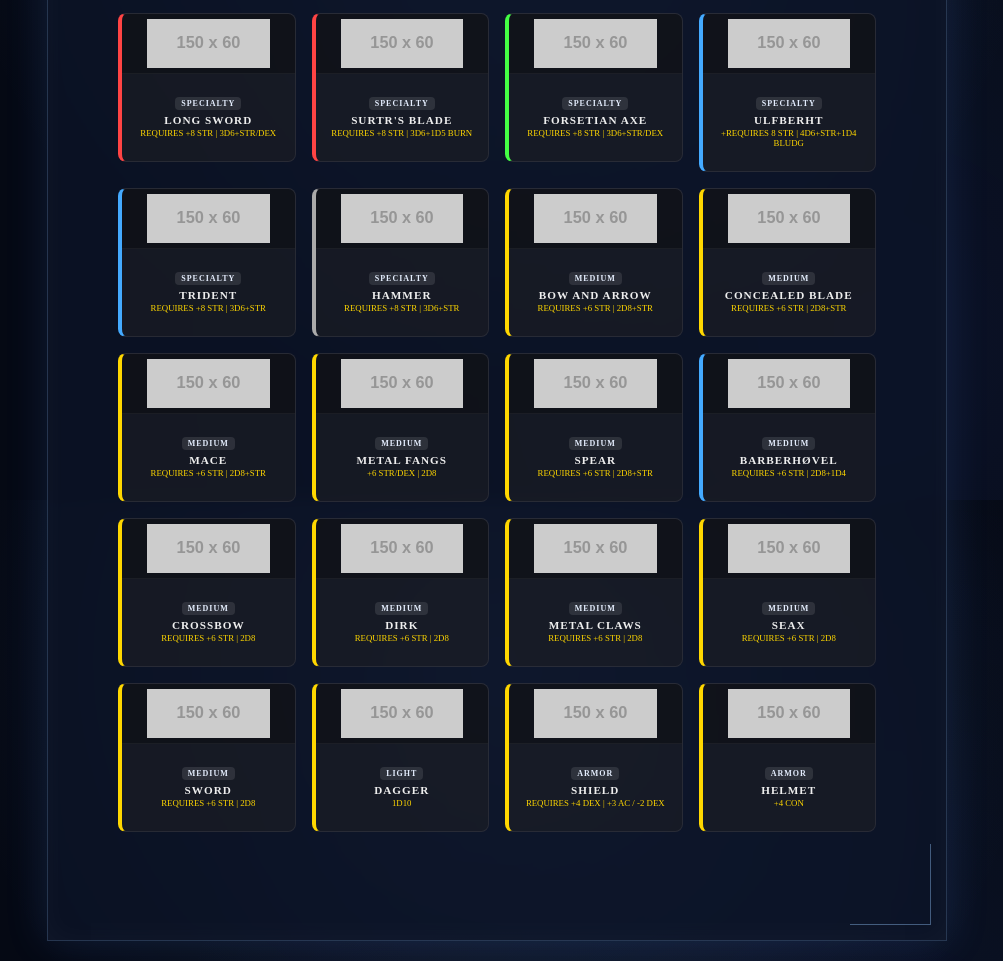
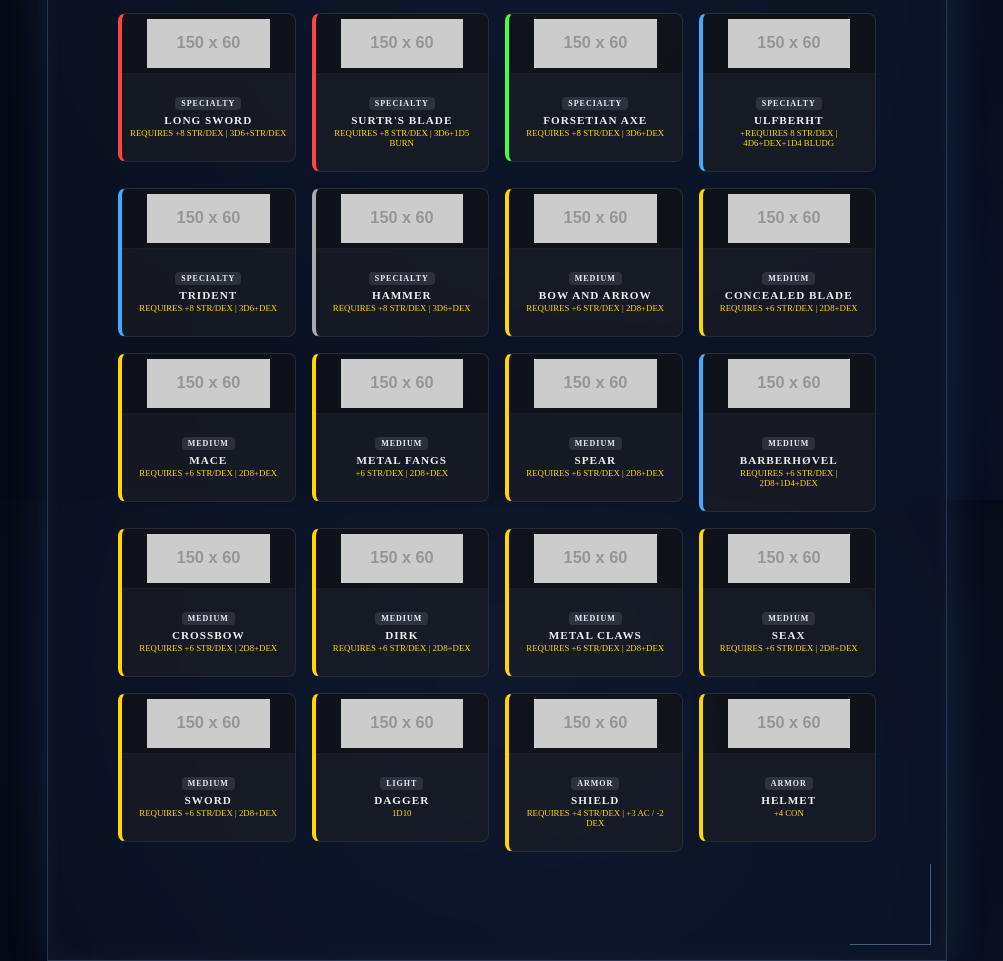
Before and after one commit to kosmokitty/bifrosts-site, a plain HTML site: page game/equipment.html in a window 1280 px wide. Shown: the part 1100-2061 px from the top of the page, without its empty margins (143-1146 px from the left). Drawn offline with Linux system fonts and the light colour scheme; placeholder pictures from the web are drawn by us.

Commit message:
Updating
Updating site errors

```diff
--- a/game/equipment.html
+++ b/game/equipment.html
@@ -208,7 +208,7 @@
                 <div class="ailment-header ailment-toggle">
                     <span class="tier-tag">SPECIALTY</span>
                     <h3>Long Sword</h3>
-                    <div class="weapon-meta">Requires +8 STR | 3d6+STR/DEX</div>
+                    <div class="weapon-meta">Requires +8 STR/DEX | 3d6+STR/DEX</div>
                 </div>
                 <div class="ailment-content"><p><strong>500 Stardust.</strong> Heavy and difficult, wielded by mouth or a strong paw. </p></div>
             </div>
@@ -218,7 +218,7 @@
                 <div class="ailment-header ailment-toggle">
                     <span class="tier-tag">SPECIALTY</span>
                     <h3>Surtr's Blade</h3>
-                    <div class="weapon-meta">Requires +8 STR | 3d6+1d5 Burn</div>
+                    <div class="weapon-meta">Requires +8 STR/DEX | 3d6+1d5 Burn</div>
                 </div>
                 <div class="ailment-content"><p><strong>500 Stardust.</strong> Flammable sap coating. Deals 1d5 burn to enemy AND user every round.</p></div>
             </div>
@@ -228,7 +228,7 @@
                 <div class="ailment-header ailment-toggle">
                     <span class="tier-tag">SPECIALTY</span>
                     <h3>Forsetian Axe</h3>
-                    <div class="weapon-meta">Requires +8 STR | 3d6+STR/DEX</div>
+                    <div class="weapon-meta">Requires +8 STR/DEX | 3d6+DEX</div>
                 </div>
                 <div class="ailment-content"><p><strong>500 Stardust.</strong> Wielded by maw or by paw in a pinch.</p></div>
             </div>
@@ -238,7 +238,7 @@
                 <div class="ailment-header ailment-toggle">
                     <span class="tier-tag">SPECIALTY</span>
                     <h3>Ulfberht</h3>
-                    <div class="weapon-meta">+Requires 8 STR | 4d6+STR+1d4 BLUDG</div>
+                    <div class="weapon-meta">+Requires 8 STR/DEX | 4d6+DEX+1d4 BLUDG</div>
                 </div>
                 <div class="ailment-content"><p><strong>600 Stardust.</strong> Blade is nearly wielder-length, typically reserved for those with high reputation.</p></div>
             </div>
@@ -248,7 +248,7 @@
                 <div class="ailment-header ailment-toggle">
                     <span class="tier-tag">SPECIALTY</span>
                     <h3>Trident</h3>
-                    <div class="weapon-meta">Requires +8 STR | 3d6+STR</div>
+                    <div class="weapon-meta">Requires +8 STR/DEX | 3d6+DEX</div>
                 </div>
                 <div class="ailment-content"><p><strong>500 Stardust.</strong> Mouth-held or thrown with forearm.</p></div>
             </div>
@@ -258,7 +258,7 @@
                 <div class="ailment-header ailment-toggle">
                     <span class="tier-tag">SPECIALTY</span>
                     <h3>Hammer</h3>
-                    <div class="weapon-meta">Requires +8 STR | 3d6+STR</div>
+                    <div class="weapon-meta">Requires +8 STR/DEX | 3d6+DEX</div>
                 </div>
                 <div class="ailment-content"><p><strong>500 Stardust.</strong> Requires a strong jaw; paw usage in a pinch.</p></div>
             </div>
@@ -266,70 +266,70 @@
             <div class="rune-card lock-neutral">
                 <img src="https://via.placeholder.com/150x60?text=Bow" class="herb-img-top">
                 <div class="ailment-header ailment-toggle"><span class="tier-tag">MEDIUM</span><h3>Bow and Arrow</h3>
-                    <div class="weapon-meta">Requires +6 STR | 2d8+STR</div></div>
+                    <div class="weapon-meta">Requires +6 STR/DEX | 2d8+DEX</div></div>
                 <div class="ailment-content"><p><strong>400 Stardust.</strong> Long range firing from sitting position.</p></div>
             </div>
 
             <div class="rune-card lock-neutral">
                 <img src="https://via.placeholder.com/150x60?text=Blade" class="herb-img-top">
                 <div class="ailment-header ailment-toggle"><span class="tier-tag">MEDIUM</span>
-                    <h3>Concealed Blade</h3><div class="weapon-meta">Requires +6 STR | 2d8+STR</div></div>
+                    <h3>Concealed Blade</h3><div class="weapon-meta">Requires +6 STR/DEX | 2d8+DEX</div></div>
                 <div class="ailment-content"><p><strong>400 Stardust.</strong> Used with a ring on the claw; unsheathing pulls a trigger to release the blade.</p></div>
             </div>
 
             <div class="rune-card lock-neutral">
                 <img src="https://via.placeholder.com/150x60?text=Mace" class="herb-img-top">
                 <div class="ailment-header ailment-toggle"><span class="tier-tag">MEDIUM</span>
-                    <h3>Mace</h3><div class="weapon-meta">Requires +6 STR | 2d8+STR</div></div>
+                    <h3>Mace</h3><div class="weapon-meta">Requires +6 STR/DEX | 2d8+DEX</div></div>
                 <div class="ailment-content"><p><strong>400 Stardust.</strong> Mouth swung or paw thrust, can be released/thrown.</p></div>
             </div>
 
             <div class="rune-card lock-neutral">
                 <img src="https://via.placeholder.com/150x60?text=Fangs" class="herb-img-top">
-                <div class="ailment-header ailment-toggle"><span class="tier-tag">MEDIUM</span><h3>Metal Fangs</h3><div class="weapon-meta">+6 STR/DEX | 2d8</div></div>
+                <div class="ailment-header ailment-toggle"><span class="tier-tag">MEDIUM</span><h3>Metal Fangs</h3><div class="weapon-meta">+6 STR/DEX | 2d8+DEX</div></div>
                 <div class="ailment-content"><p><strong>400 Stardust.</strong> Face wrap that extends teeth for lethal bite strength.</p></div>
             </div>
 
             <div class="rune-card lock-neutral">
                 <img src="https://via.placeholder.com/150x60?text=Spear" class="herb-img-top">
                 <div class="ailment-header ailment-toggle"><span class="tier-tag">MEDIUM</span><h3>Spear</h3>
-                    <div class="weapon-meta">Requires +6 STR | 2d8+STR</div></div>
+                    <div class="weapon-meta">Requires +6 STR/DEX | 2d8+DEX</div></div>
                 <div class="ailment-content"><p><strong>400 Stardust.</strong> Used with maw or thrown via paw/forearm.</p></div>
             </div>
 
             <div class="rune-card lock-laguz">
                 <img src="https://via.placeholder.com/150x60?text=Net" class="herb-img-top">
-                <div class="ailment-header ailment-toggle"><span class="tier-tag">MEDIUM</span><h3>Barberhøvel</h3><div class="weapon-meta">Requires +6 STR | 2d8+1d4</div></div>
+                <div class="ailment-header ailment-toggle"><span class="tier-tag">MEDIUM</span><h3>Barberhøvel</h3><div class="weapon-meta">Requires +6 STR/DEX | 2d8+1d4+DEX</div></div>
                 <div class="ailment-content"><p><strong>400 Stardust.</strong> Serrated fishing net. Victim takes 1d4 piercing and rolls disadvantage.</p></div>
             </div>
 
             <div class="rune-card lock-neutral">
                 <img src="https://via.placeholder.com/150x60?text=Crossbow" class="herb-img-top">
-                <div class="ailment-header ailment-toggle"><span class="tier-tag">MEDIUM</span><h3>Crossbow</h3><div class="weapon-meta">Requires +6 STR | 2d8</div></div>
+                <div class="ailment-header ailment-toggle"><span class="tier-tag">MEDIUM</span><h3>Crossbow</h3><div class="weapon-meta">Requires +6 STR/DEX | 2d8+DEX</div></div>
                 <div class="ailment-content"><p><strong>400 Stardust.</strong> User sits on hind legs to draw and fire.</p></div>
             </div>
 
             <div class="rune-card lock-neutral">
                 <img src="https://via.placeholder.com/150x60?text=Dirk" class="herb-img-top">
-                <div class="ailment-header ailment-toggle"><span class="tier-tag">MEDIUM</span><h3>Dirk</h3><div class="weapon-meta">Requires +6 STR | 2d8</div></div>
+                <div class="ailment-header ailment-toggle"><span class="tier-tag">MEDIUM</span><h3>Dirk</h3><div class="weapon-meta">Requires +6 STR/DEX | 2d8+DEX</div></div>
                 <div class="ailment-content"><p><strong>400 Stardust.</strong> Mouth wielded; handleable by paw for throwing.</p></div>
             </div>
 
             <div class="rune-card lock-neutral">
                 <img src="https://via.placeholder.com/150x60?text=Claws" class="herb-img-top">
-                <div class="ailment-header ailment-toggle"><span class="tier-tag">MEDIUM</span><h3>Metal Claws</h3><div class="weapon-meta">Requires +6 STR | 2d8</div></div>
+                <div class="ailment-header ailment-toggle"><span class="tier-tag">MEDIUM</span><h3>Metal Claws</h3><div class="weapon-meta">Requires +6 STR/DEX | 2d8+DEX</div></div>
                 <div class="ailment-content"><p><strong>400 Stardust.</strong> Metallic cuffs slide over paws as claw extensions.</p></div>
             </div>
 
             <div class="rune-card lock-neutral">
                 <img src="https://via.placeholder.com/150x60?text=Seax" class="herb-img-top">
-                <div class="ailment-header ailment-toggle"><span class="tier-tag">MEDIUM</span><h3>Seax</h3><div class="weapon-meta">Requires +6 STR | 2d8</div></div>
+                <div class="ailment-header ailment-toggle"><span class="tier-tag">MEDIUM</span><h3>Seax</h3><div class="weapon-meta">Requires +6 STR/DEX | 2d8+DEX</div></div>
                 <div class="ailment-content"><p><strong>400 Stardust.</strong> Sleek dagger for maneuverability.</p></div>
             </div>
 
             <div class="rune-card lock-neutral">
                 <img src="https://via.placeholder.com/150x60?text=Sword" class="herb-img-top">
-                <div class="ailment-header ailment-toggle"><span class="tier-tag">MEDIUM</span><h3>Sword</h3><div class="weapon-meta">Requires +6 STR | 2d8</div></div>
+                <div class="ailment-header ailment-toggle"><span class="tier-tag">MEDIUM</span><h3>Sword</h3><div class="weapon-meta">Requires +6 STR/DEX | 2d8+DEX</div></div>
                 <div class="ailment-content"><p><strong>400 Stardust.</strong> Typically wielded by maw, though a paw can be used in a pinch.</p></div>
             </div>
 
@@ -341,7 +341,7 @@
 
             <div class="rune-card lock-neutral">
                 <img src="https://via.placeholder.com/150x60?text=Shield" class="herb-img-top">
-                <div class="ailment-header ailment-toggle"><span class="tier-tag">ARMOR</span><h3>Shield</h3><div class="weapon-meta">Requires +4 DEX | +3 AC / -2 DEX</div></div>
+                <div class="ailment-header ailment-toggle"><span class="tier-tag">ARMOR</span><h3>Shield</h3><div class="weapon-meta">Requires +4 STR/DEX | +3 AC / -2 DEX</div></div>
                 <div class="ailment-content"><p><strong>400 Stardust.</strong> Wooden shield. Forearm or mouth-held. Attached to body for easy access.</p></div>
             </div>
 
```
Also changed, not shown: character/aging-ranking.html (+26 -18 lines), character/character-creation.html (+1 -1 lines), shop/earnings.html (+2 -0 lines), shop/shop.html (+3 -3 lines), world/familiars.html (+1 -0 lines).
